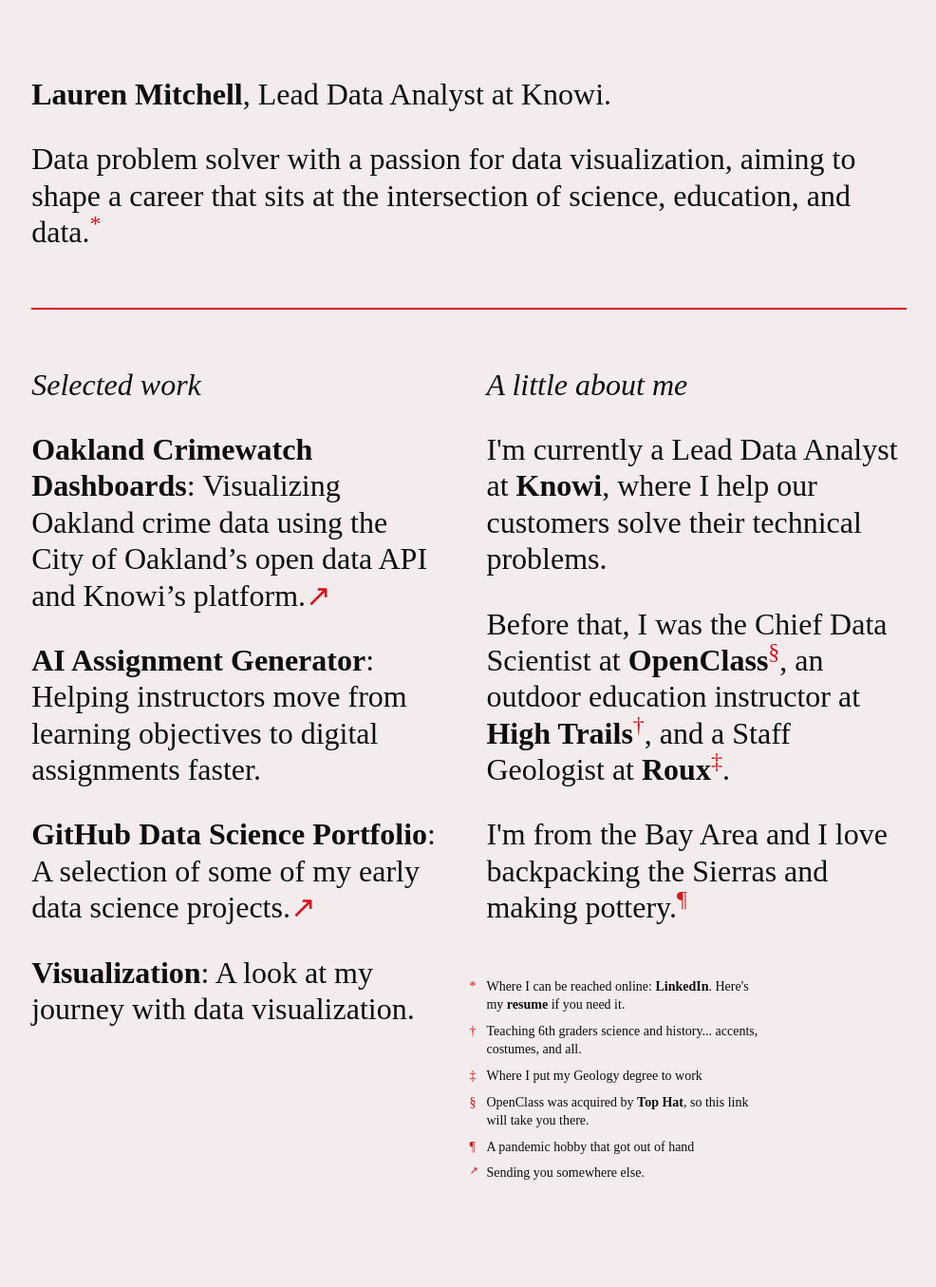
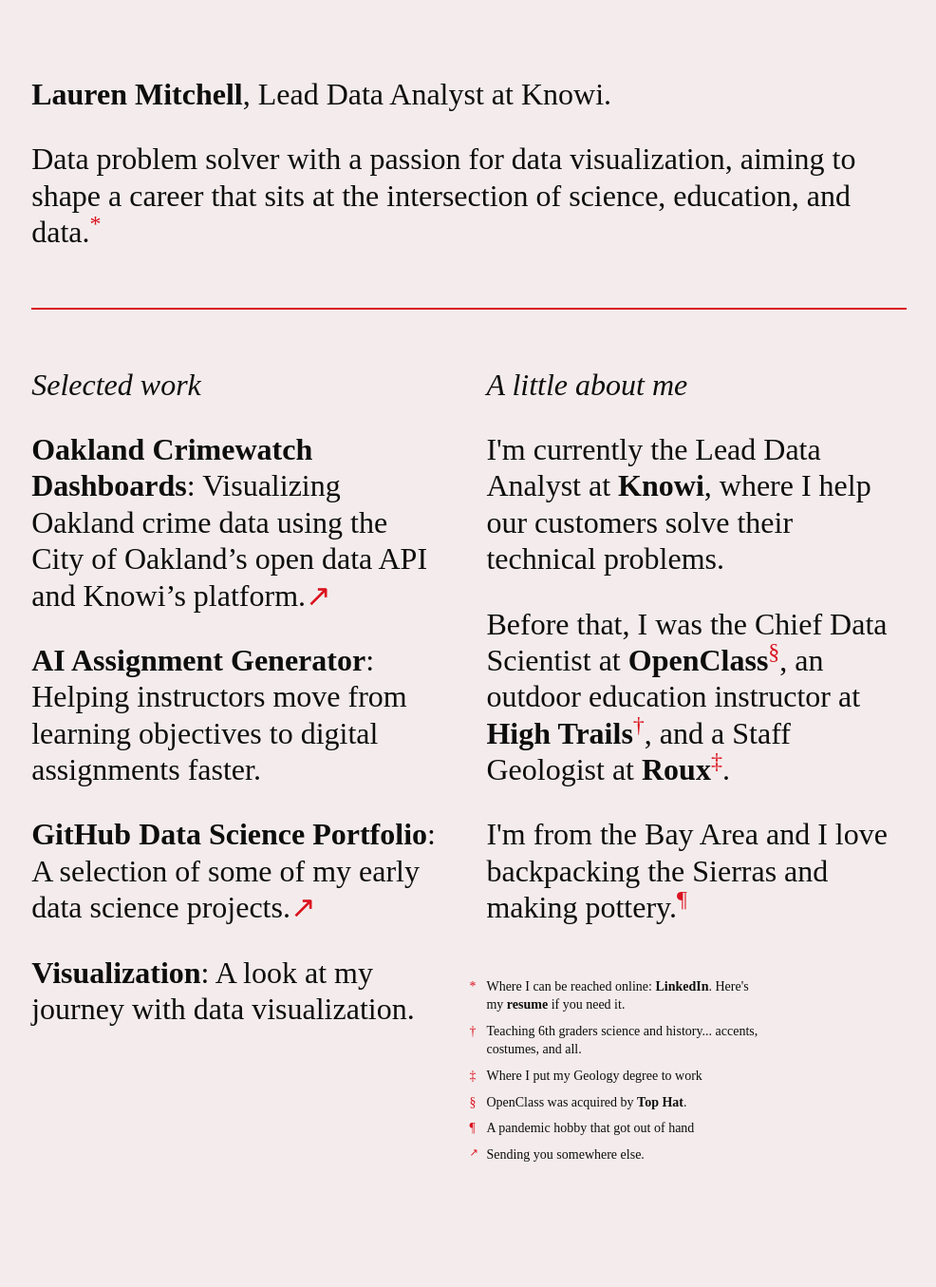
Before and after one commit to laurenmitch/laurenmitch.github.io, a Jekyll site: the page built from index.html, in a window 1280 px wide. Shown: the whole page at 95% size, without its empty margins (146-1132 px from the left). Built offline with Jekyll 4.4.1, drawn with Linux system fonts in a browser that asks for light colours; some web fonts are replaced.

Commit message:
Tighten intro wording and OpenClass footnote
Co-Authored-By: Claude Opus 5 <noreply@anthropic.com>

```diff
--- a/index.html
+++ b/index.html
@@ -29,14 +29,14 @@ image: "/img/og-img.png"
       </div>
       <div class="about column">
         <h2>A little about me</h2>
-        <div> I'm currently a Lead Data Analyst at <a href="https://www.knowi.com/">Knowi</a>, where I help our customers solve their technical problems.</div>
+        <div> I'm currently the Lead Data Analyst at <a href="https://www.knowi.com/">Knowi</a>, where I help our customers solve their technical problems.</div>
         <div>Before that, I was the Chief Data Scientist at <a href="https://tophat.com/">OpenClass</a><span class="accent superscript" id="section" onmouseover="addClass(section2, 'footnote-accent');" onmouseout="removeClass(section2, 'footnote-accent');">§</span>, an outdoor education instructor at <a href="https://www.htoec.org/">High Trails</a><span class="accent superscript" id="dagger" onmouseover="addClass(dagger2, 'footnote-accent');" onmouseout="removeClass(dagger2, 'footnote-accent');">†</span>, and a Staff Geologist at <a href="https://www.rouxinc.com/">Roux</a><span class="accent superscript" id="doubledagger" onmouseover="addClass(doubledagger2, 'footnote-accent');" onmouseout="removeClass(doubledagger2, 'footnote-accent');">‡</span>.</div>
         <div>I'm from the Bay Area and I love backpacking the Sierras and making pottery.<span class="accent superscript" id="paragraph" onmouseover="addClass(paragraph2, 'footnote-accent');" onmouseout="removeClass(paragraph2, 'footnote-accent');">¶</span></div>
         <div class="notes grid">
           <span class="accent">*</span><p class="note" id="asterisk2"><span>Where I can be reached online: <a href="https://www.linkedin.com/in/laurenmit/">LinkedIn</a>. Here's my <a href="/mitchell-resume-2026.pdf">resume</a> if you need it.</span></span></p>
           <span class="accent">†</span><p class="note" id="dagger2"><span>Teaching 6th graders science and history... accents, costumes, and all.</span></p>
           <span class="accent">‡</span><p class="note" id="doubledagger2"><span>Where I put my Geology degree to work</span></p>
-          <span class="accent">§</span><p class="note" id="section2"><span>OpenClass was acquired by <a href="https://tophat.com/">Top Hat</a>, so this link will take you there.</span></p>
+          <span class="accent">§</span><p class="note" id="section2"><span>OpenClass was acquired by <a href="https://tophat.com/">Top Hat</a>.</span></p>
           <span class="accent">¶</span><p class="note" id="paragraph2"><span>A pandemic hobby that got out of hand</span></p>
           <span class="accent optically-smaller">&#8599;&#xFE0E;</span><p class="note" id="external2"><span>Sending you somewhere else.</span></p>
         </div>
```
